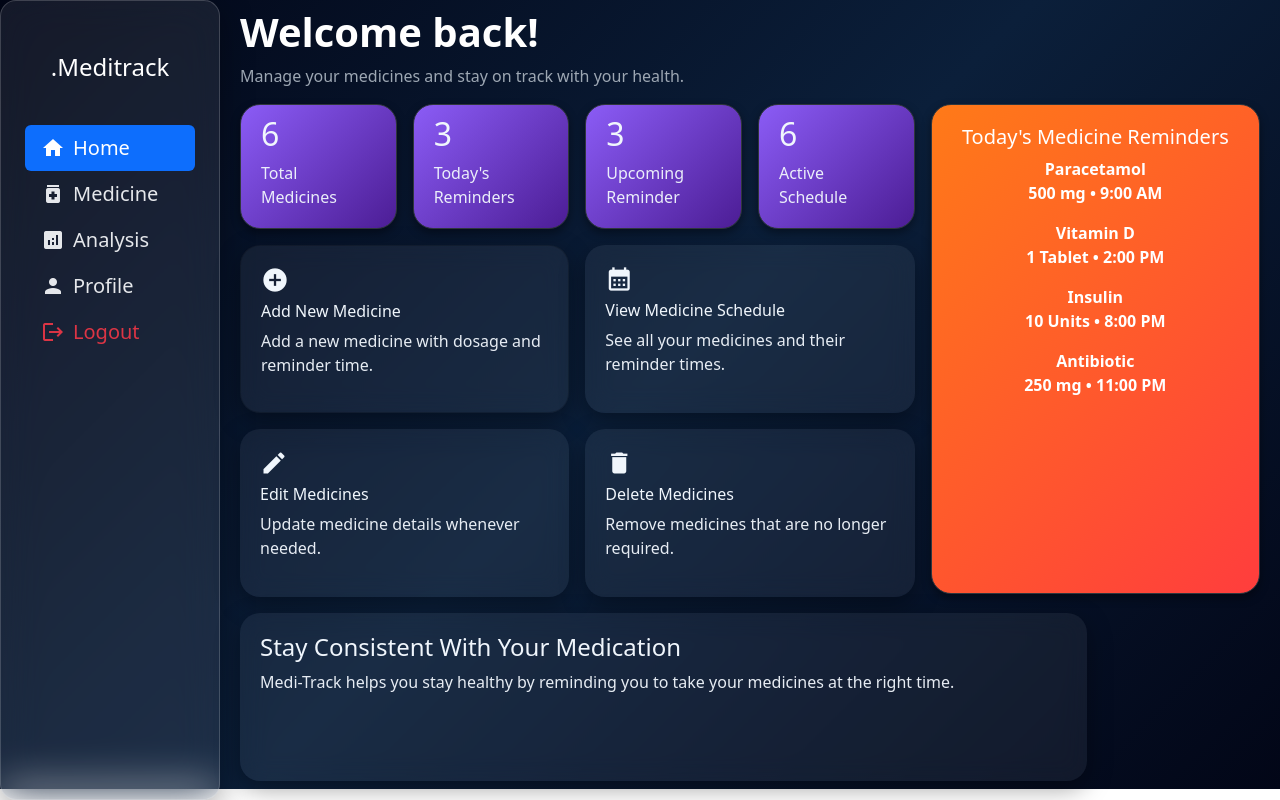
After one commit to mudabeer/meditrack, a Flask app: page /dashboard in a window 1280 px wide. The commit adds this page. Run offline with Flask 3, Linux system fonts and the light colour scheme; the visitor is signed in with stand-in values (Sample User, id 1).

Commit message:
changed and completed dashboard page and home.html rename to dashboard.html, dashboard completed

```diff
--- a/app.py
+++ b/app.py
@@ -25,11 +25,15 @@ conn = mysql.connector.connect(
 
 cursor = conn.cursor(dictionary=True)
 
+@app.route("/logout")
+def logout():
+    session["user_id"] =  ''
+    return redirect("/")
 
-@app.route("/home")
+@app.route("/dashboard")
 @login_required
-def home():
-    return render_template("home.html")
+def dashboard():
+    return render_template("dashboard.html")
 
 @app.route("/")
 def index():
@@ -52,7 +56,7 @@ def login():
             return render_template("login.html",message="Invalid user or password",alert=True)
         else:
             session["user_id"] = user[0]
-            return redirect("/home")
+            return redirect("/dashboard")
     else:
         return render_template("login.html",show_navbar=False,show_footer=False)
 
--- a/static/style.css
+++ b/static/style.css
@@ -1,8 +1,6 @@
 .hero-img {
     max-height: 500px;
 }
-
-
 
 .header-title{
     font-size: 44px;
@@ -59,109 +57,139 @@
     max-width: 30px;
 }
 
+/* dashboard */
+.side-navbar .nav-link,.mobile-navbar-link .nav-link {
+    font-size: 20px;
+    color:#e5e7eb;
+    transition:all 0.3s ease;
+}
+.side-navbar li, .mobile-navbar-link li {
+    color:#c9d1d9;
+    cursor:pointer;
+}
+.mobile-active {
+    border: none;
+    background-color: rgb(0, 149, 255);
+}
 .side-a {
     text-decoration: none;
     color: white;
 }
 
-.color-red {
-    color: rgba(255, 0, 0, 0.74);
-}
-
-.side-nav .nav-link {
-    font-size: 20px;
-    color: rgba(240, 248, 255, 0.515);
-}
-
-.side-nav .active-red {
-    color: rgba(255, 0, 0, 0.625);
-}
-
-.side-nav .active-red:hover {
-    color: rgba(228, 7, 7, 0.899);
-}
-
-.sidebar {
-    min-height: 100vh;
-}
-
-.container-fluid {
-    background-color: #0d1117;
+.mobile-navbar {
+    background: rgba(255,255,255,0.08);
+    backdrop-filter: blur(20px);
+    -webkit-backdrop-filter: blur(20px);
+    box-shadow:0 8px 32px rgba(0,0,0,0.35);
 }
 
 .side-navbar {
-    background-color: #161b22;
-    border-radius: 8%;
-     box-shadow: 4px 0 10px rgba(0,0,0,0.5);
+    background: rgba(255,255,255,0.08);
+    backdrop-filter: blur(20px);
+    -webkit-backdrop-filter: blur(20px);
+    border:1px solid rgba(255,255,255,0.18);
+    border-radius:16px;
+    box-shadow:0 8px 32px rgba(0,0,0,0.35);
+
+    height: 100vh;
+    min-height: 100vh;
+    width: 220px;
+    text-align: center;
+    position: fixed;
 }
 
-.side-navbar li {
-    color:#c9d1d9;
-    cursor:pointer;
+/* main-sec */
+.main-sec {
+    margin-left: 220px;
 }
+@media (max-width: 768px) {
 
+    .main-sec {
+        margin-left: 0;
+    }
+
+}
 .main-h1 {
     color:#ffffff;
     font-weight:600;
 }
-
 .main-p {
     color:#9da7b3;
 
 }
 
-.hero-section .quick-action .card-body{
+/* dashboard */
+.pagebody {
+    background: linear-gradient(135deg, #020617, #0b1f3a, #020617);
+}
+
+/* quickaction & call-sec */
+.main-sec .quick-action,.main-sec .call-sec {
     color:#f0f6fc;
     font-weight:600;
     padding: 20px;
-    background-color: #21262d;
-    border:1px solid #30363d;
-    box-shadow:0 4px 10px rgba(0,0,0,0.4);
+    background: rgba(255,255,255,0.06);
+    backdrop-filter: blur(12px);
+    -webkit-backdrop-filter: blur(12px);
+    box-shadow: 0 8px 25px rgba(0,0,0,0.35);
+    transition: all 0.3s ease;
     border-radius: 20px;
-
+    height: 168px;
 }
-
-.hero-section .quick-action .card-body:hover{
+.main-sec .quick-action:hover{
     color:#f0f6fcec;
     background-color: #21262d4b;
     border:1px solid #30363d34;
     box-shadow:0 4px 10px rgb(0, 0, 0);
     transition: 2px 0.2s ease-in;
 }
-
-.hero-section .quick-action .card-body span {
+.main-sec .quick-action span {
     margin-bottom: 8px;
     font-size: 28px;
 }
-.hero-section .quick-action .card-body:hover span {
-    color:#f0f6fc9a;
+.quick-action:hover span,
+.quick-action:hover h6,
+.quick-action:hover p{
+    color:#f0f6fc9a !important;
 }
-.hero-section .quick-action .card-body:active span {
-    color:#367dc4ac;
+.quick-action:active h6,
+.quick-action:active span,
+.quick-action:active p{
+    color:#367dc4ac !important;
+}
+.main-sec .quick-action p,.call-sec p{
+    color:#f0f6fcf4;
+    font-weight:200;
 }
 
-.hero-section .quick-action .card-body:hover h6{
-    color:#f0f6fc9a;
+
+/* quick-info */
+.main-sec .quick-info {
+    color:#f0f6fc;
+    font-weight:600;
+    padding: 10px 20px;
+    background: linear-gradient(135deg, #8b5cf6, #4c1d95);
+    border:1px solid #30363d;
+    box-shadow:0 4px 10px rgba(0,0,0,0.4);
+    border-radius: 20px;
+    display: flex;
+    flex-direction: column;
+    height: 125px;
 }
-.hero-section .quick-action .card-body:active h6{
-    color:#367dc4ac;
+.quick-info p{
+    color:#f0f6fcf4;
+    font-weight:500;
+
 }
 
-.hero-section .quick-action .card-body p{
-    color:#f0f6fcf4;
-    font-weight:200;
-
+/* today-medi */
+.main-sec .today-medi {
+    color: white;
+    font-weight:600;
+    padding: 20px;
+    background: linear-gradient(135deg, #ff7a18, #ff3d3d);
+    border:1px solid #30363d;
+    box-shadow:0 4px 10px rgba(0,0,0,0.4);
+    border-radius: 20px;
+    min-height: 490px;
 }
-.hero-section .quick-action .card-body:active p{
-    color:#367dc4ac;
-}
-
-@media (max-width: 768px) {
-    .navbar-toggler {
-        display: none;
-    }
-    .sidebar {
-        min-height: 20vh;
-    }
-
-}
--- /dev/null
+++ b/templates/dashboard.html
@@ -0,0 +1,179 @@
+{% extends "layout.html"%}
+
+{% block body %}
+<div class="pagebody">
+
+    <!-- Mobile navbar -->
+    <nav class="navbar navbar-dark bg-dark d-md-none">
+        <div class="container-fluid">
+            <div class="navbar-brand" >Meditrak</div>
+            <button class="navbar-toggler" type="button" data-bs-toggle="collapse" data-bs-target="#mobile-navbar">
+            <span class="navbar-toggler-icon"></span>
+            </button>
+        </div>
+    </nav>
+    <div class="collpase bg-dark d-md-none mobile-navbar-link" id="mobile-navbar">
+        <ul class="nav flex-column p-3">
+            <li class="nav-item"><a href="/dashboard" class="nav-link white-text active">home</a></li>
+            <li class="nav-item"><a href="#" class="nav-link white-text">medicine</a></li>
+            <li class="nav-item"><a href="#" class="nav-link white-text">analysic</a></li>
+            <li class="nav-item"><a href="/logout" class="nav-link white-text">Profile</a></li>
+        </ul>
+    </div>
+
+
+    <!-- Sidebar -->
+    <div class="side-navbar flex-column p-4 d-md-block d-none">
+
+      <a href="#" class="m-2 mx-4 text-decoration-none">
+          <p class="fs-4 text-white">.Meditrack</p>
+      </a>
+
+      <ul class="nav nav-pills flex-column">
+        <li class="nav-item">
+          <a href="/dashboard" class="nav-link text-white d-flex align-items-center active" >
+            <i class="material-icons me-2">home</i>Home
+          </a>
+        </li>
+
+        <li class="nav-item">
+          <a href="#" class="nav-link  d-flex align-items-center " >
+            <i class="material-icons me-2">medication</i>Medicine
+          </a>
+        </li>
+
+        <li class="nav-item">
+          <a href="#" class="nav-link d-flex align-items-center ">
+            <i class="material-icons me-2 ">analytics</i>Analysis
+          </a>
+        </li>
+
+        <li class="nav-item">
+          <a href="#" class="nav-link d-flex align-items-center ">
+            <i class="material-icons me-2 ">person</i>Profile
+          </a>
+        </li>
+
+        <li class="nav-item">
+          <a href="/logout" class="nav-link d-flex align-items-center text-danger">
+            <i class="material-icons me-2 ">logout</i>Logout
+          </a>
+        </li>
+      </ul>
+
+    </div>
+
+
+
+    <!-- Main Content -->
+    <div class="main-sec p-2">
+      <div class="container-fluid">
+        <h1 class="main-h1">Welcome back!</h1>
+        <p class="main-p">Manage your medicines and stay on track with your health.</p>
+
+        <div class="row g-3">
+
+          <!-- quick-info -->
+          <div class="col-lg-8">
+            <div class="row g-3 ">
+              <div class="col-md-3 col-6">
+                <div class="card quick-info ">
+                  <h2>6</h2>
+                  <p>Total Medicines</p>
+                </div>
+              </div>
+              <div class="col-6 col-md-3">
+                <div class="card quick-info">
+                  <h2>3</h2>
+                  <p>Today's Reminders</p>
+                </div>
+              </div>
+              <div class="col-6 col-md-3">
+                <div class="card quick-info">
+                  <h2>3</h2>
+                  <p>Upcoming Reminder</p>
+                </div>
+              </div>
+              <div class="col-6 col-md-3">
+                <div class="card quick-info">
+                  <h2>6</h2>
+                  <p>Active Schedule</p>
+                </div>
+              </div>
+
+              <!-- quick-action -->
+               <!-- Card 1 -->
+              <div class="col-md-6">
+                <div class="card quick-action">
+                  <span class="material-icons">add_circle</span>
+                  <h6>Add New Medicine</h6>
+                  <p >Add a new medicine with dosage and reminder time.</p>
+                </div>
+              </div>
+
+              <!-- Card 2 -->
+              <div class="col-md-6">
+                <div class="card-body quick-action">
+                  <span class="material-icons">calendar_month</span>
+                  <h6>View Medicine Schedule</h6>
+                  <p >See all your medicines and their reminder times.</p>
+                </div>
+              </div>
+
+              <!-- Card 3 -->
+              <div class="col-md-6">
+                <div class="card-body quick-action">
+                  <span class="material-icons">edit</span>
+                  <h6>Edit Medicines</h6>
+                  <p >Update medicine details whenever needed.</p>
+                </div>
+              </div>
+              <!-- Card 4 -->
+              <div class="col-md-6">
+                <div class="card-body quick-action">
+                  <span class="material-icons">delete</span>
+                  <h6>Delete Medicines</h6>
+                  <p >Remove medicines that are no longer required.</p>
+                </div>
+              </div>
+            </div>
+           </div>
+
+           <div class="col-lg-4">
+                <div class="card text-center today-medi">
+                  <h5>Today's Medicine Reminders</h5>
+                  <div class="b-flex flex-column">
+                    <div class="b-flex align-items-center justy">
+                      <h9>Paracetamol</h9>
+                      <p>500 mg • 9:00 AM</p>
+                    </div>
+                    <div>
+                      <h9>Vitamin D</h9>
+                      <p>1 Tablet • 2:00 PM</p>
+                    </div>
+                    <div>
+                      <h9>Insulin</h9>
+                      <p>10 Units • 8:00 PM</p>
+                    </div>
+                    <div>
+                      <h9> Antibiotic</h9>
+                      <p>250 mg • 11:00 PM</p>
+                    </div>
+                  </div>
+                </div>
+            </div>
+
+           <div class="col-10 ">
+            <div class="card-body call-sec">
+              <h4>Stay Consistent With Your Medication</h4>
+              <p>Medi-Track helps you stay healthy by reminding you to take your medicines at the right time.</p>
+            </div>
+           </div>
+
+        </div>
+      </div>
+    </div>
+
+  </div>
+</div>
+{% endblock %}
```
Also changed, not shown: templates/home.html (deleted, +0 -150 lines), templates/medicine.html (added).
